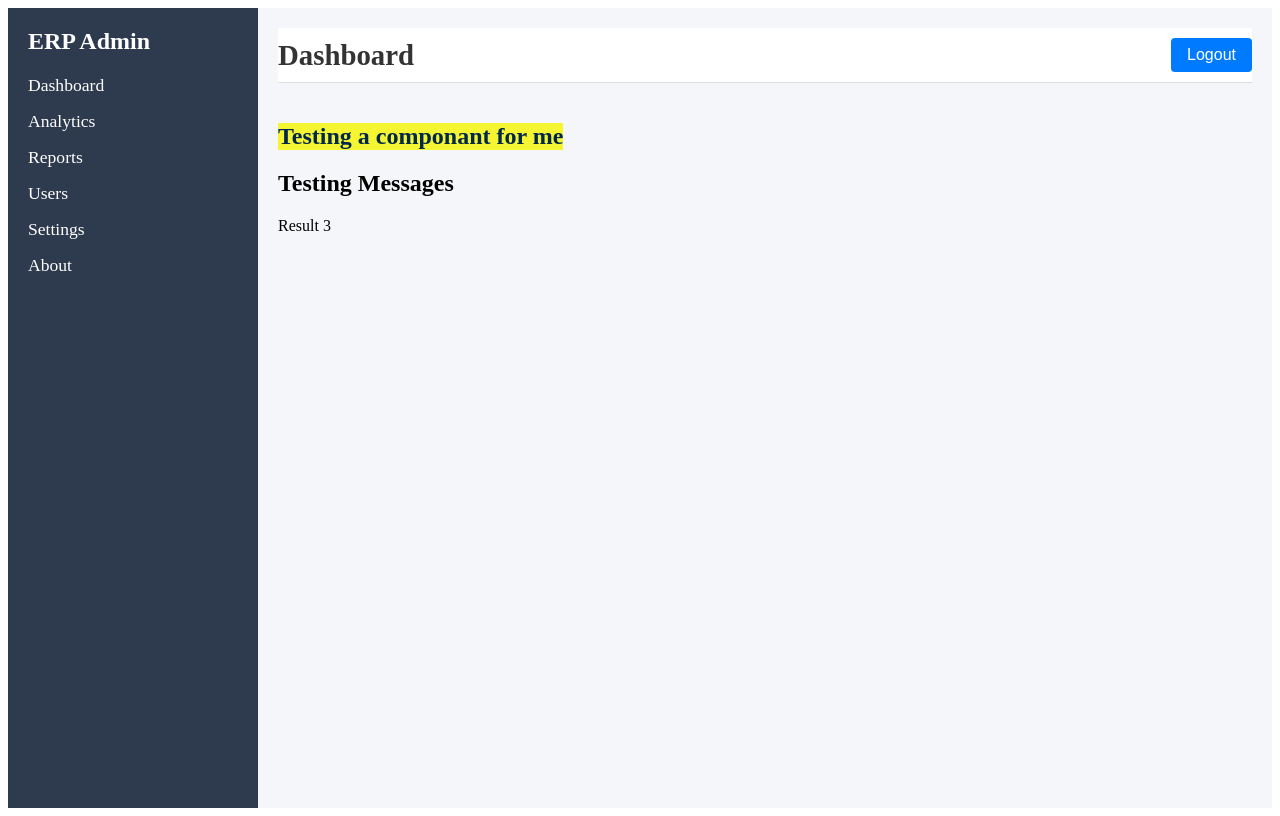
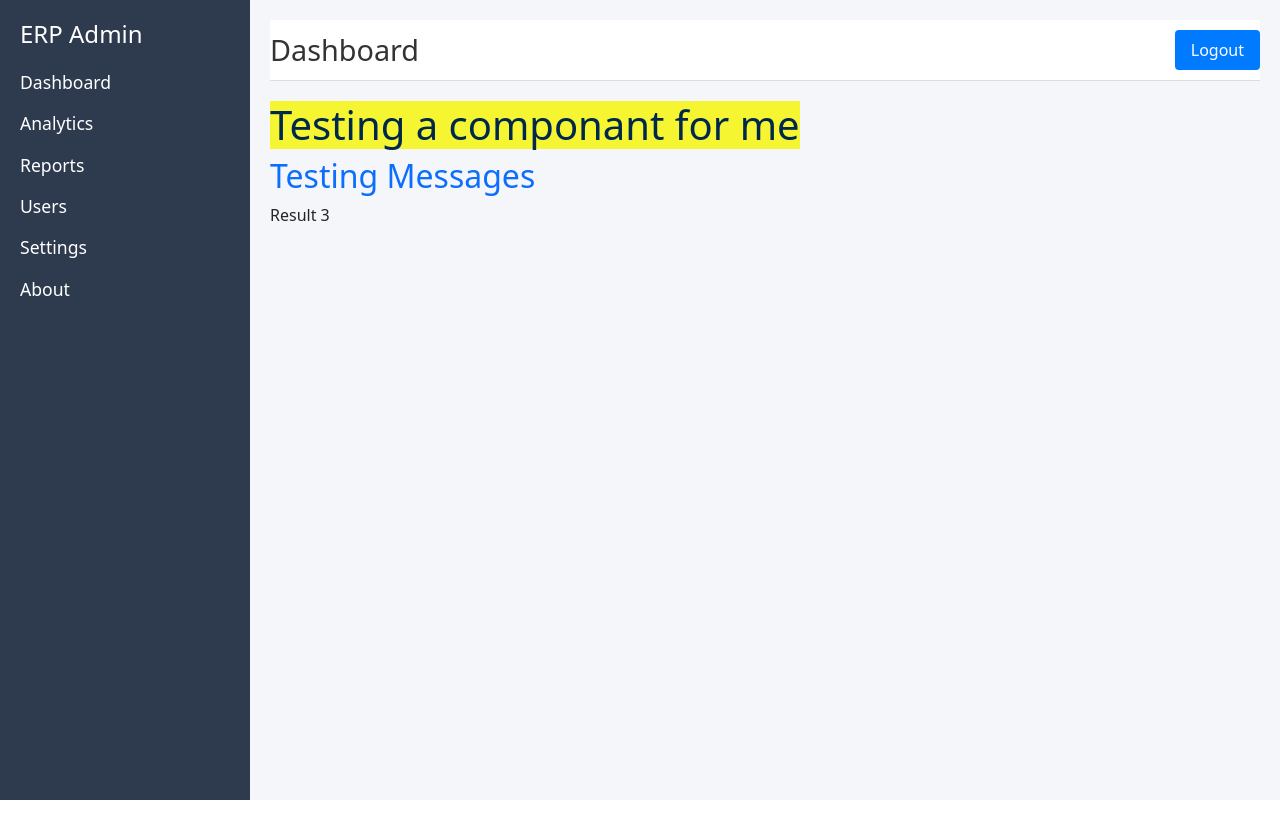
Before and after one commit to amirhamjacse/django-with-vuejs-my-todo, a Vue app in the folder frontend/: page /newcomp in a window 1280 px wide. Built offline with nearby package versions, Linux system fonts and the light colour scheme.

Commit message:
added bootstrap

```diff
--- a/frontend/src/main.js
+++ b/frontend/src/main.js
@@ -1,5 +1,11 @@
 import { createApp } from 'vue'
 import App from './App.vue'
+// main.js (Vue 2 and Vue 3)
+import 'bootstrap/dist/css/bootstrap.css';
+
+// Import Bootstrap's JavaScript only if needed (Vue 3)
+import 'bootstrap';
+
 import router from './router'
 
 const app = createApp(App)
--- a/frontend/src/views/OneComp.vue
+++ b/frontend/src/views/OneComp.vue
@@ -1,7 +1,7 @@
 <template>
     <div>
         <h1>Testing a componant for me</h1>
-        <h2>
+        <h2 class="text-primary">
             {{ messages }}
         </h2>
 
--- /dev/null
+++ b/package.json
@@ -0,0 +1,6 @@
+{
+  "dependencies": {
+    "@popperjs/core": "^2.11.8",
+    "bootstrap": "^5.3.3"
+  }
+}
```
Also changed, not shown: frontend/src/router/index.js (+5 -5 lines).
